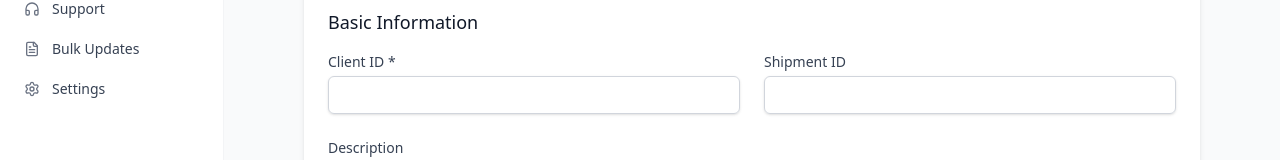
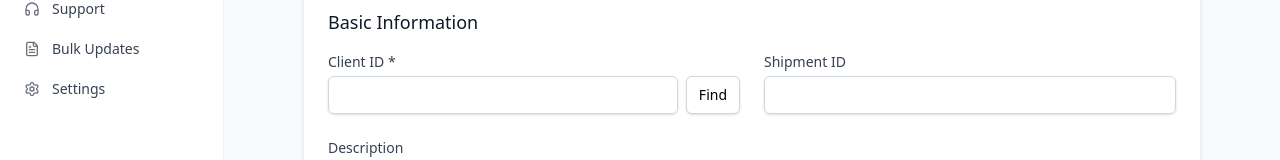
Before and after one commit to KwameGilbert/xy_cargo, a React (Vite) app: page /warehouse/parcels/create in a window 1280 px wide. Shown: the part 353-513 px from the top of the page. Built offline with nearby package versions, Linux system fonts and the light colour scheme.

Commit message:
Enhance CreateParcel component: add client fetching functionality, improve client ID input handling, and display client information upon retrieval.

```diff
--- a/src/components/warehouse/parcels/CreateParcel.jsx
+++ b/src/components/warehouse/parcels/CreateParcel.jsx
@@ -1,5 +1,6 @@
 import React, { useState } from 'react';
 import { Plus, Minus, ArrowLeft, ArrowRight } from 'lucide-react';
+import { getApiBaseUrl } from '../../../services/warehouse/authService';
 
 const CreateParcel = ({ onSubmit, onCancel }) => {
   const [currentStep, setCurrentStep] = useState('form'); // 'form' or 'summary'
@@ -34,6 +35,10 @@ const CreateParcel = ({ onSubmit, onCancel }) => {
     ]
   });
 
+  const [clientInfo, setClientInfo] = useState(null);
+  const [clientLoading, setClientLoading] = useState(false);
+  const [clientError, setClientError] = useState(null);
+
   const handleInputChange = (field, value) => {
     setFormData(prev => ({
       ...prev,
@@ -45,6 +50,40 @@ const CreateParcel = ({ onSubmit, onCancel }) => {
         ...prev,
         [field]: null
       }));
+    }
+  };
+
+  const fetchClientById = async (id) => {
+    setClientInfo(null);
+    setClientError(null);
+
+    const parsed = parseInt(id, 10);
+    if (Number.isNaN(parsed) || parsed <= 0) {
+      setClientError('Please enter a valid client ID');
+      return;
+    }
+
+    setClientLoading(true);
+    try {
+      // Adjust the base path if your API is proxied under /api or similar
+      const res = await fetch(`${getApiBaseUrl()}/clients/${parsed}`, {
+        headers: { 'Accept': 'application/json' }
+      });
+      const data = await res.json();
+      if (!res.ok || data.status === 'error') {
+        const msg = data.message || 'Client not found';
+        setClientError(msg);
+        setClientInfo(null);
+      } else {
+        setClientInfo(data.client || null);
+        setClientError(null);
+      }
+    } catch (err) {
+      console.error('Failed to fetch client:', err);
+      setClientError('Failed to fetch client.');
+      setClientInfo(null);
+    } finally {
+      setClientLoading(false);
     }
   };
 
@@ -200,17 +239,38 @@ const CreateParcel = ({ onSubmit, onCancel }) => {
                 <label htmlFor="client_id" className="block text-sm font-medium text-gray-700">
                     Client ID *
                   </label>
+                  <div className="flex">
                     <input
                       type="number"
                       id="client_id"
                       value={formData.client_id}
-                  onChange={(e) => handleInputChange('client_id', e.target.value)}
+                      onChange={(e) => {
+                        handleInputChange('client_id', e.target.value);
+                        // clear client info when id changes
+                        if (clientInfo) setClientInfo(null);
+                        if (clientError) setClientError(null);
+                      }}
+                      onKeyDown={(e) => {
+                        if (e.key === 'Enter') {
+                          e.preventDefault();
+                          fetchClientById(e.target.value);
+                        }
+                      }}
                       className={`mt-1 block w-full border rounded-md shadow-sm py-2 px-3 focus:outline-none focus:ring-red-500 focus:border-red-500 sm:text-sm ${
                         errors.client_id ? 'border-red-300' : 'border-gray-300'
                       }`}
                       required
                     />
+                    <button
+                      type="button"
+                      onClick={() => fetchClientById(formData.client_id)}
+                      className="ml-2 mt-1 inline-flex items-center px-3 py-2 border border-gray-300 rounded-md shadow-sm text-sm bg-white hover:bg-gray-50"
+                    >
+                      {clientLoading ? '...' : 'Find'}
+                    </button>
+                  </div>
                   {errors.client_id && <p className="mt-1 text-sm text-red-600">{errors.client_id}</p>}
+                  {clientError && <p className="mt-1 text-sm text-red-600">{clientError}</p>}
               </div>
 
               <div>
@@ -228,6 +288,31 @@ const CreateParcel = ({ onSubmit, onCancel }) => {
                 />
                 {errors.shipment_id && <p className="mt-1 text-sm text-red-600">{errors.shipment_id}</p>}
               </div>
+
+              {/* Non-editable client info display */}
+              {clientInfo && (
+                <div className="sm:col-span-2 bg-gray-50 p-3 rounded-md">
+                  <h4 className="text-sm font-medium text-gray-700 mb-2">Client</h4>
+                  <div className="grid grid-cols-1 sm:grid-cols-2 gap-2 text-sm">
+                    <div>
+                      <p className="text-xs text-gray-500">Name</p>
+                      <p className="text-sm text-gray-900">{(clientInfo.firstName || '') + ' ' + (clientInfo.lastName || '')}</p>
+                    </div>
+                    <div>
+                      <p className="text-xs text-gray-500">Phone</p>
+                      <p className="text-sm text-gray-900">{clientInfo.phone || 'N/A'}</p>
+                    </div>
+                    <div>
+                      <p className="text-xs text-gray-500">Email</p>
+                      <p className="text-sm text-gray-900">{clientInfo.email || 'N/A'}</p>
+                    </div>
+                    <div className="sm:col-span-2">
+                      <p className="text-xs text-gray-500">Address</p>
+                      <p className="text-sm text-gray-900">{clientInfo.address || 'N/A'}</p>
+                    </div>
+                  </div>
+                </div>
+              )}
 
               <div className="sm:col-span-2">
                 <label htmlFor="description" className="block text-sm font-medium text-gray-700">
```
Lines whose indentation alone changed are shown as unchanged.
